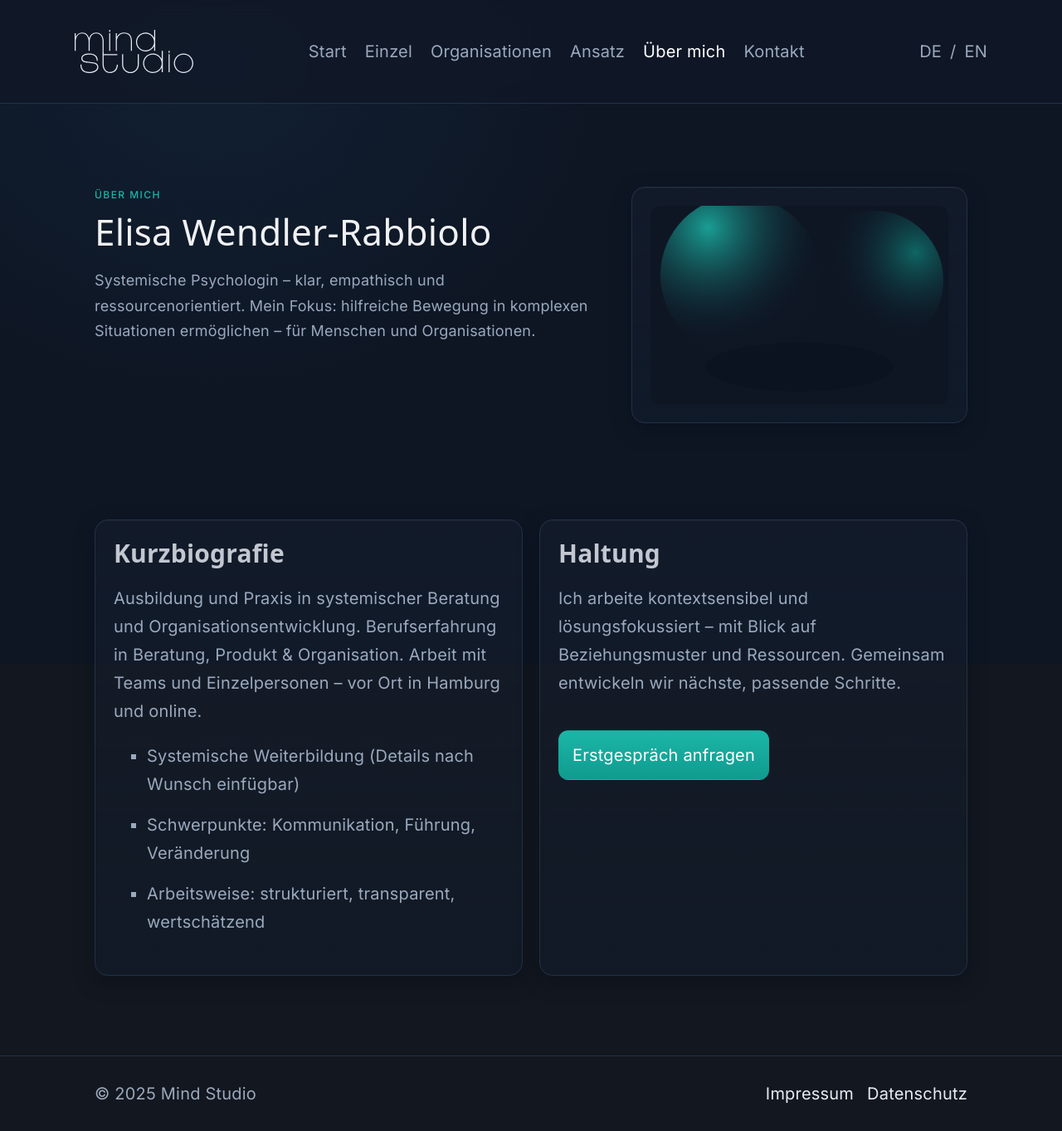
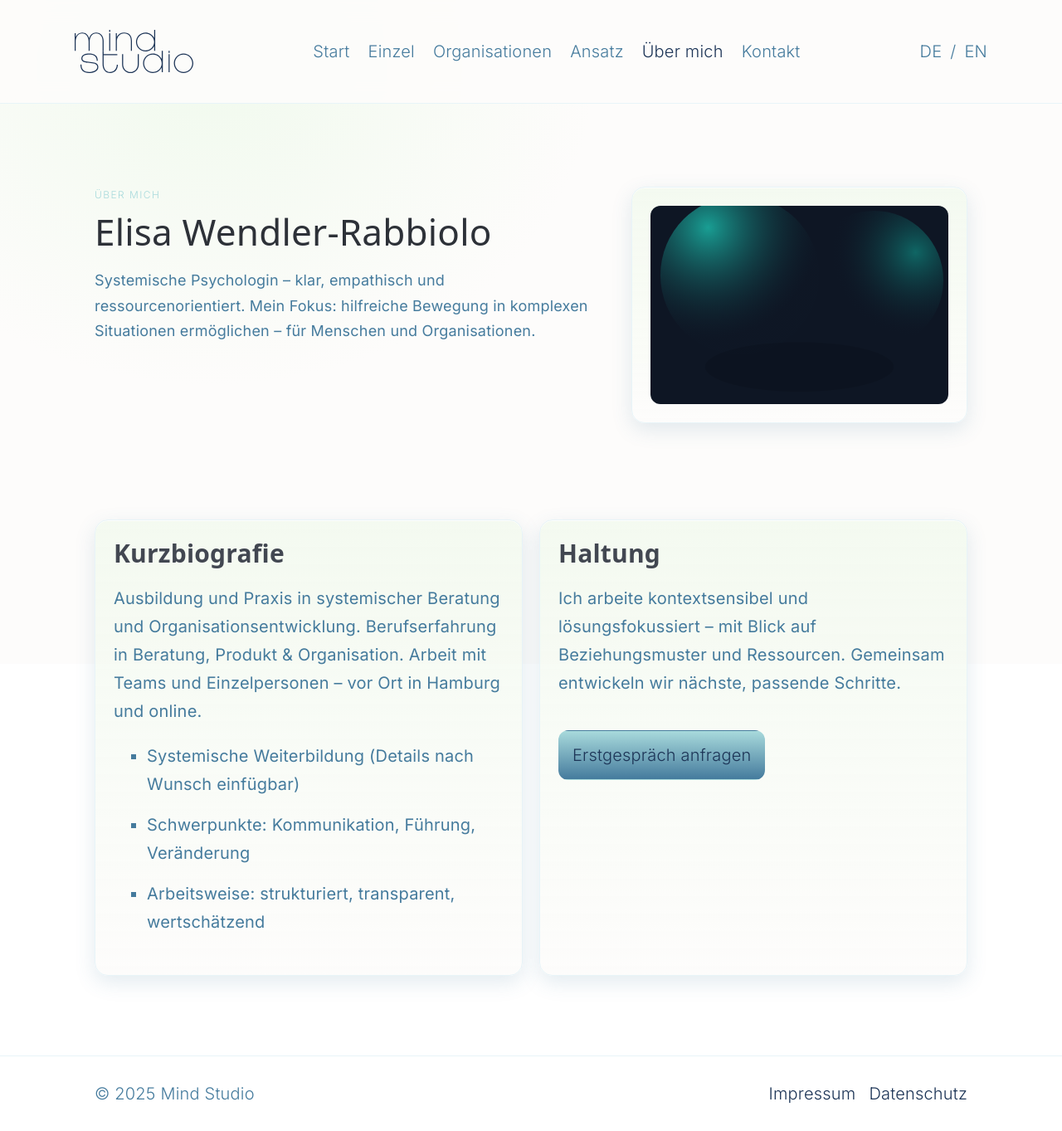
Before and after one commit to VinniWe/mind-studio-website, a PHP site: page /ueber-mich.html in a window 1280 px wide. Shown: the whole page at 83% size. Run offline with PHP 8.4, Linux system fonts and the light colour scheme; some libraries are stand-ins or nearby versions.

Commit message:
Design: switch to calm light theme with aqua/navy palette + Inter Light typography

```diff
--- a/ansatz.html
+++ b/ansatz.html
@@ -1,5 +1,5 @@
 <!doctype html>
-<html lang="de" data-theme="dark">
+<html lang="de">
   <head>
     <meta charset="utf-8">
     <meta name="viewport" content="width=device-width, initial-scale=1">
--- a/assets/css/styles.css
+++ b/assets/css/styles.css
@@ -1,15 +1,15 @@
 /* Mind Studio – Base Styles */
 /* Brand palette: slate, teal, off-white, warm gray */
-@import url('https://fonts.googleapis.com/css2?family=Inter:wght@300;400;500;600;700&display=swap');
+@import url('https://fonts.googleapis.com/css2?family=Inter:wght@200;300;400;500&display=swap');
 
 :root {
-  --color-bg: rgb(14, 22, 36); /* softened slate */
-  --color-surface: #0f1b2a; /* deep blue-slate */
-  --color-text: #e7ecf2; /* soft off-white */
-  --color-muted: #9aa9bd; /* slate-400 warmer */
-  --color-accent: #1bb6a7; /* teal-500 */
-  --color-accent-600: #109b8f; /* teal-600 */
-  --color-border: #223146; /* slate-800 softer */
+  --color-bg: #FDFCFB; /* off-white, very soft */
+  --color-surface: #F1FAEE; /* minty white */
+  --color-text: #1D3557; /* deep navy */
+  --color-muted: #457B9D; /* dusty blue, grounding */
+  --color-accent: #A8DADC; /* light aqua */
+  --color-accent-600: #457B9D; /* dusty blue */
+  --color-border: #E8F4F8; /* light aqua border */
   --max-w: 1100px;
 }
 
@@ -20,14 +20,15 @@ html, body { height: 100%; }
 body {
   margin: 0;
   color: var(--color-text);
-  background: radial-gradient(60% 80% at 20% 10%, #112033 0%, var(--color-bg) 60%), linear-gradient(180deg, var(--color-bg), #0a1320);
-  font-family: 'Inter', ui-sans-serif, system-ui, -apple-system, Segoe UI, Roboto, Helvetica, Arial, "Apple Color Emoji", "Segoe UI Emoji";
+  background: radial-gradient(60% 80% at 20% 10%, #F1FAEE 0%, var(--color-bg) 60%), linear-gradient(180deg, var(--color-bg), #F8F9FA);
+  font-family: 'Inter', 'Helvetica Neue Light', 'Helvetica Light', Helvetica, Arial, ui-sans-serif, system-ui, -apple-system, Segoe UI, Roboto, "Apple Color Emoji", "Segoe UI Emoji";
+  font-weight: 300;
   line-height: 1.7;
   letter-spacing: 0.01em;
 }
 
 a { color: var(--color-text); text-decoration: none; }
-a:hover { color: #ffffff; }
+a:hover { color: var(--color-muted); }
 
 img { max-width: 100%; height: auto; display: block; }
 
@@ -38,7 +39,7 @@ header.site-header {
   position: sticky;
   top: 0;
   z-index: 50;
-  background: rgba(17, 24, 39, 0.8);
+  background: rgba(253, 252, 251, 0.9);
   backdrop-filter: blur(12px);
   border-bottom: 1px solid var(--color-border);
 }
@@ -53,14 +54,14 @@ header.site-header {
   display: flex;
   align-items: center;
   gap: 12px;
-  font-weight: 700;
+  font-weight: 300;
   letter-spacing: 0.5px;
 }
 .brand-mark { display: inline-flex; align-items: center; }
 .brand-mark img { height: 52px; display: block; }
 .nav-links { display: flex; gap: 22px; }
 .nav-links a { color: var(--color-muted); transition: color .2s ease, opacity .2s ease; }
-.nav-links a:hover, .nav-links a.active { color: #fff; }
+.nav-links a:hover, .nav-links a.active { color: var(--color-text); }
 
 /* Mobile menu */
 .mobile-toggle {
@@ -68,25 +69,25 @@ header.site-header {
   width: 40px; height: 40px;
   border-radius: 10px;
   border: 1px solid var(--color-border);
-  background: rgba(24,34,51,0.35);
-  color: #fff;
+  background: rgba(241,250,238,0.8);
+  color: var(--color-text);
 }
 .mobile-menu {
   display: none;
   position: fixed; inset: 64px 16px auto 16px;
   border: 1px solid var(--color-border);
   border-radius: 16px;
-  background: rgba(16,27,42,0.96);
+  background: rgba(253,252,251,0.98);
   backdrop-filter: blur(10px);
   padding: 16px;
 }
 .mobile-menu a { display: block; padding: 10px 6px; color: var(--color-muted); }
-.mobile-menu a:hover, .mobile-menu a.active { color: #fff; }
+.mobile-menu a:hover, .mobile-menu a.active { color: var(--color-text); }
 .mobile-menu.open { display: block; }
 
 .lang-switch { display: flex; gap: 10px; align-items: center; color: var(--color-muted); }
 .lang-switch a { color: var(--color-muted); }
-.lang-switch a:hover { color: #fff; }
+.lang-switch a:hover { color: var(--color-text); }
 
 /* Hero */
 .hero {
@@ -116,24 +117,24 @@ header.site-header {
   box-shadow: 0 0 0 2px rgba(27,182,167,0.15) inset, 0 0 80px rgba(27,182,167,0.2);
   top: 0; right: 8%;
 }
-.eyebrow { color: var(--color-accent); font-weight: 500; letter-spacing: 0.12em; text-transform: uppercase; font-size: 12px; }
+.eyebrow { color: var(--color-accent); font-weight: 300; letter-spacing: 0.12em; text-transform: uppercase; font-size: 12px; }
 .hero h1 { font-size: 44px; line-height: 1.13; margin: 10px 0 18px; font-weight: 300; }
 .hero p { color: var(--color-muted); font-size: 18px; }
 
 .card {
   border: 1px solid var(--color-border);
   border-radius: 16px;
-  background: linear-gradient(180deg, rgba(24,34,51,0.35), rgba(16,27,42,0.65));
+  background: linear-gradient(180deg, rgba(241,250,238,0.8), rgba(253,252,251,0.9));
   padding: 22px;
-  box-shadow: 0 8px 24px rgba(4, 12, 22, 0.35), inset 0 1px 0 rgba(255,255,255,0.03);
+  box-shadow: 0 8px 24px rgba(69,123,157,0.15), inset 0 1px 0 rgba(255,255,255,0.8);
 }
 
 .cta-row { display: flex; gap: 12px; flex-wrap: wrap; margin-top: 22px; }
-.btn { display: inline-flex; align-items: center; gap: 10px; padding: 12px 16px; border-radius: 12px; border: 1px solid var(--color-border); color: #fff; transition: transform .06s ease, filter .2s ease, background .2s ease; }
+.btn { display: inline-flex; align-items: center; gap: 10px; padding: 12px 16px; border-radius: 12px; border: 1px solid var(--color-border); color: var(--color-text); transition: transform .06s ease, filter .2s ease, background .2s ease; }
 .btn-primary { background: linear-gradient(180deg, var(--color-accent), var(--color-accent-600)); border-color: transparent; }
 .btn-primary:hover { filter: brightness(1.07); transform: translateY(-1px); }
 .btn-ghost { background: transparent; color: var(--color-muted); }
-.btn-ghost:hover { color: #fff; border-color: #2a3749; }
+.btn-ghost:hover { color: var(--color-text); border-color: var(--color-accent); }
 
 /* Sections */
 section { padding: 56px 0; }
@@ -163,9 +164,9 @@ footer.site-footer {
 /* Forms */
 form .field { display: grid; gap: 6px; }
 input, textarea {
-  background: rgba(17,24,39,0.6);
+  background: rgba(241,250,238,0.8);
   border: 1px solid var(--color-border);
-  color: #fff;
+  color: var(--color-text);
   padding: 12px 14px;
   border-radius: 12px;
   font: inherit;
--- a/datenschutz.html
+++ b/datenschutz.html
@@ -1,5 +1,5 @@
 <!doctype html>
-<html lang="de" data-theme="dark">
+<html lang="de">
   <head>
     <meta charset="utf-8">
     <meta name="viewport" content="width=device-width, initial-scale=1">
--- a/en/index.html
+++ b/en/index.html
@@ -1,5 +1,5 @@
 <!doctype html>
-<html lang="en" data-theme="dark">
+<html lang="en">
   <head>
     <meta charset="utf-8">
     <meta name="viewport" content="width=device-width, initial-scale=1">
--- a/impressum.html
+++ b/impressum.html
@@ -1,5 +1,5 @@
 <!doctype html>
-<html lang="de" data-theme="dark">
+<html lang="de">
   <head>
     <meta charset="utf-8">
     <meta name="viewport" content="width=device-width, initial-scale=1">
--- a/index.html
+++ b/index.html
@@ -1,5 +1,5 @@
 <!doctype html>
-<html lang="de" data-theme="dark">
+<html lang="de">
   <head>
     <meta charset="utf-8">
     <meta name="viewport" content="width=device-width, initial-scale=1">
--- a/kontakt.html
+++ b/kontakt.html
@@ -1,5 +1,5 @@
 <!doctype html>
-<html lang="de" data-theme="dark">
+<html lang="de">
   <head>
     <meta charset="utf-8">
     <meta name="viewport" content="width=device-width, initial-scale=1">
--- a/leistungen-einzel.html
+++ b/leistungen-einzel.html
@@ -1,5 +1,5 @@
 <!doctype html>
-<html lang="de" data-theme="dark">
+<html lang="de">
   <head>
     <meta charset="utf-8">
     <meta name="viewport" content="width=device-width, initial-scale=1">
--- a/leistungen-organisationen.html
+++ b/leistungen-organisationen.html
@@ -1,5 +1,5 @@
 <!doctype html>
-<html lang="de" data-theme="dark">
+<html lang="de">
   <head>
     <meta charset="utf-8">
     <meta name="viewport" content="width=device-width, initial-scale=1">
--- a/ueber-mich.html
+++ b/ueber-mich.html
@@ -1,5 +1,5 @@
 <!doctype html>
-<html lang="de" data-theme="dark">
+<html lang="de">
   <head>
     <meta charset="utf-8">
     <meta name="viewport" content="width=device-width, initial-scale=1">
```
Also changed, not shown: assets/img/logo.svg.
